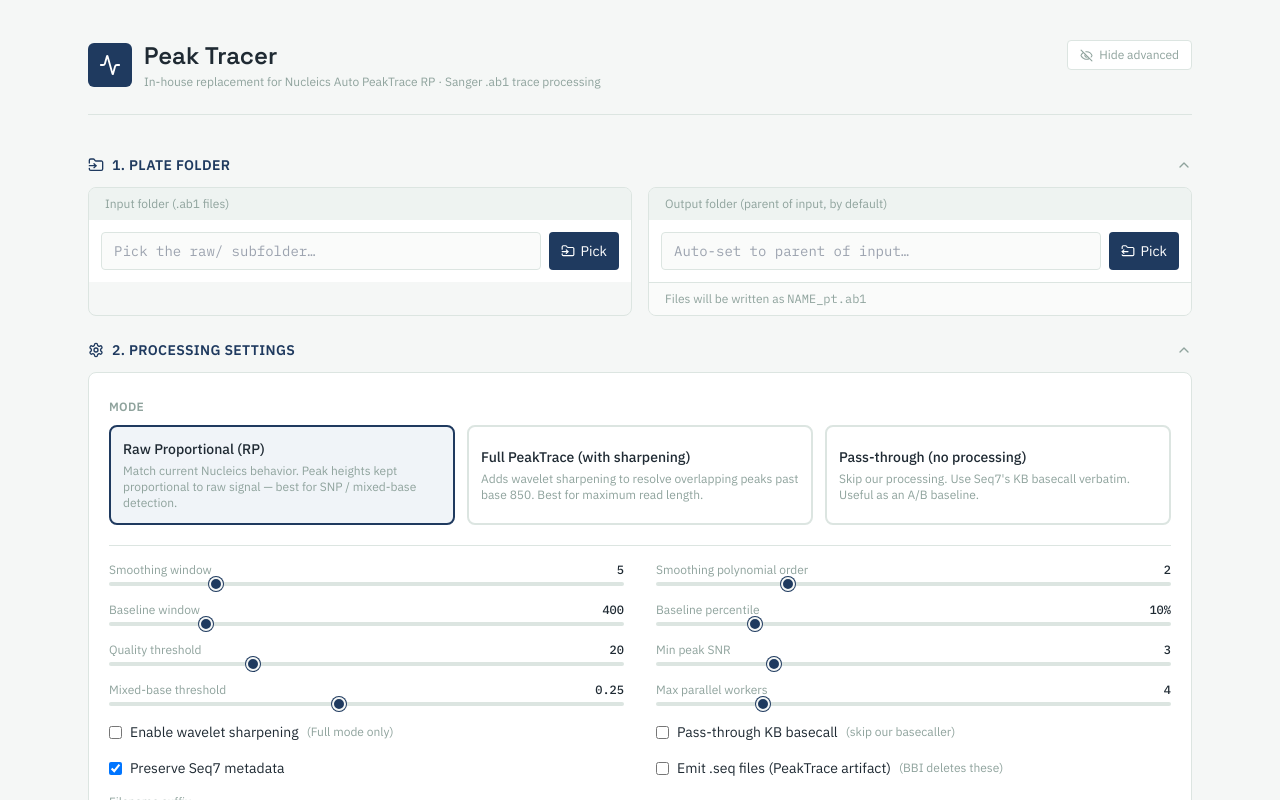
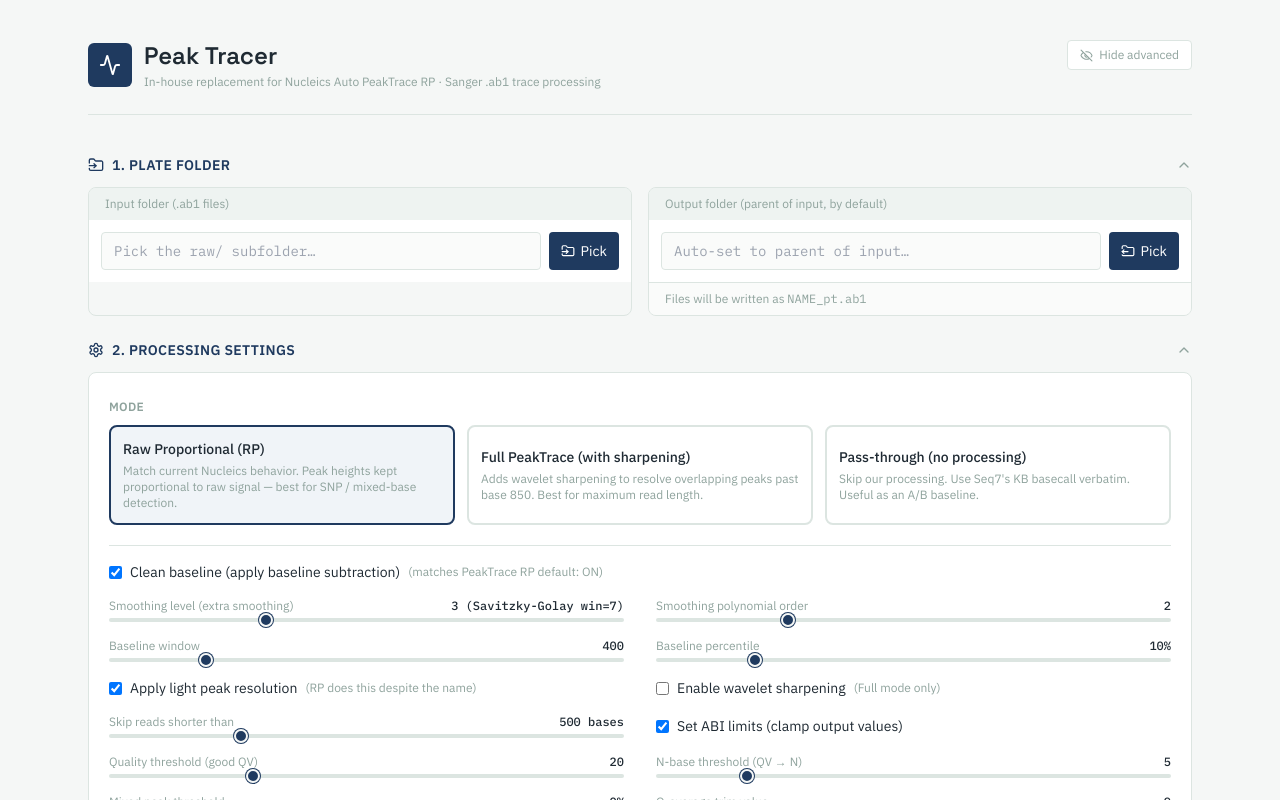
Before and after one commit to EdRey05/Electron_projects, a React (Vite) app in the folder 004_Peak_Tracer/: page / in a window 1280 px wide. Both pictures are taken after a click on the button "Show advanced". Shown: the top 800 px of the page. Built offline with nearby package versions, Linux system fonts and the light colour scheme.

Commit message:
Peak Tracer app v0.0.2 [Aug 24, 2026]

```diff
--- a/004_Peak_Tracer/src/App.jsx
+++ b/004_Peak_Tracer/src/App.jsx
@@ -28,18 +28,31 @@
 const muted = "#8FA39D";            // secondary text
 const inputBg = "#FFFFFF";
 
-// ---------- default settings (will be tuned against real PeakTrace RP output) ----------
+// ---------- default settings (mirrors BBI's actual PeakTrace RP 6.961 config from Aug 24 2026 screenshot) ----------
 const DEFAULT_SETTINGS = {
-  mode: "rp",                       // "rp" | "full" | "passthrough"
-  smoothingWindow: 5,
-  smoothingOrder: 2,
-  baselineWindow: 400,
-  baselinePercentile: 10,
-  waveletSharpening: false,
-  qualityThreshold: 20,
-  minPeakSnr: 3.0,
-  mixedBaseThreshold: 0.25,
-  passThroughKbBasecall: false,
+  mode: "rp",                       // "rp" | "full" | "passthrough"  — RP matches PeakTrace RP
+  cleanBaseline: true,              // "clean baseline" checkbox in PeakTrace RP — ON
+  smoothingLevel: 3,                // "extra smoothing level" in PeakTrace RP — 3
+                                   // (maps to Savitzky-Golay window = 2*level+1 = 7)
+  smoothingOrder: 2,                // Savitzky-Golay polynomial order
+  baselineWindow: 400,              // rolling baseline window in scan points
+  baselinePercentile: 10,           // low-percentile floor for baseline
+  applyPeakResolution: true,        // "no peak resolution" unchecked → RP does apply some resolution
+  waveletSharpening: false,         // OFF in RP mode; ON for full PeakTrace emulation
+  skipShorterThan: 500,             // "skip short/pcr base" in PeakTrace RP
+  setAbiLimits: true,               // "set abi limits" checkbox — clamp output to uint16 range
+
+  // Basecaller settings
+  qualityThreshold: 20,             // "good quality threshold" — Q20 = "good" base
+  nBaseThreshold: 5,                // "n base threshold" — QV below this becomes N
+  mixedPeakThreshold: 0,            // "mixed peak threshold" — 0% = NO mixed bases (BBI uses pure single-base mode)
+  qAverageTrimValue: 9,             // "q average trim value" — 9
+  qAverageTrimWindow: 40,           // "q average trim window" — 40
+  trim3EndOnly: true,               // "trim 3' end only" — ON (critical, don't trim 5')
+  signalStartPeak: "auto",          // "signal start peak" — auto
+  goodBaseImprovement: -10,         // "good base improvement" — -10
+
+  // Output settings
   filenameSuffix: "_pt",
   preserveMetadata: true,
   emitSeq: false,                   // PeakTrace emits .seq; BBI deletes them. We OFF by default.
@@ -406,14 +419,25 @@
               </div>
             </div>
 
-            {/* Advanced settings */}
+            {/* Advanced settings — mirrors every PeakTrace RP option from the Aug 24 2026 screenshot */}
             {showAdvanced && (
               <div className="grid grid-cols-1 md:grid-cols-2 gap-x-8 gap-y-4 mt-4 pt-4 border-t" style={{ borderColor: border }}>
+                {/* --- Group 1: Trace processing --- */}
+                <label className="flex items-center gap-2 text-sm cursor-pointer md:col-span-2">
+                  <input
+                    type="checkbox"
+                    checked={settings.cleanBaseline}
+                    onChange={(e) => setSettings((s) => ({ ...s, cleanBaseline: e.target.checked }))}
+                  />
+                  <span style={{ color: ink }}>Clean baseline (apply baseline subtraction)</span>
+                  <span className="text-xs" style={{ color: muted }}>(matches PeakTrace RP default: ON)</span>
+                </label>
                 <NumSlider
-                  label="Smoothing window"
-                  value={settings.smoothingWindow}
-                  onChange={(v) => setSettings((s) => ({ ...s, smoothingWindow: v }))}
-                  min={1} max={21} step={2}
+                  label="Smoothing level (extra smoothing)"
+                  value={settings.smoothingLevel}
+                  onChange={(v) => setSettings((s) => ({ ...s, smoothingLevel: v }))}
+                  min={0} max={10} step={1}
+                  suffix={` (Savitzky-Golay win=${settings.smoothingLevel * 2 + 1})`}
                 />
                 <NumSlider
                   label="Smoothing polynomial order"
@@ -434,31 +458,15 @@
                   min={1} max={50} step={1}
                   suffix="%"
                 />
-                <NumSlider
-                  label="Quality threshold"
-                  value={settings.qualityThreshold}
-                  onChange={(v) => setSettings((s) => ({ ...s, qualityThreshold: v }))}
-                  min={5} max={60} step={1}
-                />
-                <NumSlider
-                  label="Min peak SNR"
-                  value={settings.minPeakSnr}
-                  onChange={(v) => setSettings((s) => ({ ...s, minPeakSnr: v }))}
-                  min={1.0} max={10.0} step={0.1}
-                />
-                <NumSlider
-                  label="Mixed-base threshold"
-                  value={settings.mixedBaseThreshold}
-                  onChange={(v) => setSettings((s) => ({ ...s, mixedBaseThreshold: v }))}
-                  min={0.05} max={0.5} step={0.05}
-                />
-                <NumSlider
-                  label="Max parallel workers"
-                  value={settings.maxWorkers}
-                  onChange={(v) => setSettings((s) => ({ ...s, maxWorkers: v }))}
-                  min={1} max={16} step={1}
-                />
-
+                <label className="flex items-center gap-2 text-sm cursor-pointer">
+                  <input
+                    type="checkbox"
+                    checked={settings.applyPeakResolution}
+                    onChange={(e) => setSettings((s) => ({ ...s, applyPeakResolution: e.target.checked }))}
+                  />
+                  <span style={{ color: ink }}>Apply light peak resolution</span>
+                  <span className="text-xs" style={{ color: muted }}>(RP does this despite the name)</span>
+                </label>
                 <label className="flex items-center gap-2 text-sm cursor-pointer">
                   <input
                     type="checkbox"
@@ -468,15 +476,77 @@
                   <span style={{ color: ink }}>Enable wavelet sharpening</span>
                   <span className="text-xs" style={{ color: muted }}>(Full mode only)</span>
                 </label>
+                <NumSlider
+                  label="Skip reads shorter than"
+                  value={settings.skipShorterThan}
+                  onChange={(v) => setSettings((s) => ({ ...s, skipShorterThan: v }))}
+                  min={0} max={2000} step={50}
+                  suffix=" bases"
+                />
                 <label className="flex items-center gap-2 text-sm cursor-pointer">
                   <input
                     type="checkbox"
-                    checked={settings.passThroughKbBasecall}
-                    onChange={(e) => setSettings((s) => ({ ...s, passThroughKbBasecall: e.target.checked }))}
+                    checked={settings.setAbiLimits}
+                    onChange={(e) => setSettings((s) => ({ ...s, setAbiLimits: e.target.checked }))}
                   />
-                  <span style={{ color: ink }}>Pass-through KB basecall</span>
-                  <span className="text-xs" style={{ color: muted }}>(skip our basecaller)</span>
+                  <span style={{ color: ink }}>Set ABI limits (clamp output values)</span>
                 </label>
+
+                {/* --- Group 2: Basecaller --- */}
+                <NumSlider
+                  label="Quality threshold (good QV)"
+                  value={settings.qualityThreshold}
+                  onChange={(v) => setSettings((s) => ({ ...s, qualityThreshold: v }))}
+                  min={5} max={60} step={1}
+                />
+                <NumSlider
+                  label="N-base threshold (QV → N)"
+                  value={settings.nBaseThreshold}
+                  onChange={(v) => setSettings((s) => ({ ...s, nBaseThreshold: v }))}
+                  min={0} max={30} step={1}
+                />
+                <NumSlider
+                  label="Mixed peak threshold"
+                  value={settings.mixedPeakThreshold}
+                  onChange={(v) => setSettings((s) => ({ ...s, mixedPeakThreshold: v }))}
+                  min={0} max={200} step={5}
+                  suffix="%"
+                />
+                <NumSlider
+                  label="Q-average trim value"
+                  value={settings.qAverageTrimValue}
+                  onChange={(v) => setSettings((s) => ({ ...s, qAverageTrimValue: v }))}
+                  min={0} max={40} step={1}
+                />
+                <NumSlider
+                  label="Q-average trim window"
+                  value={settings.qAverageTrimWindow}
+                  onChange={(v) => setSettings((s) => ({ ...s, qAverageTrimWindow: v }))}
+                  min={5} max={200} step={5}
+                />
+                <label className="flex items-center gap-2 text-sm cursor-pointer">
+                  <input
+                    type="checkbox"
+                    checked={settings.trim3EndOnly}
+                    onChange={(e) => setSettings((s) => ({ ...s, trim3EndOnly: e.target.checked }))}
+                  />
+                  <span style={{ color: ink }}>Trim 3' end only</span>
+                  <span className="text-xs" style={{ color: muted }}>(critical: keep 5' primer intact)</span>
+                </label>
+                <NumSlider
+                  label="Good base improvement delta"
+                  value={settings.goodBaseImprovement}
+                  onChange={(v) => setSettings((s) => ({ ...s, goodBaseImprovement: v }))}
+                  min={-999} max={999} step={1}
+                />
+                <NumSlider
+                  label="Max parallel workers"
+                  value={settings.maxWorkers}
+                  onChange={(v) => setSettings((s) => ({ ...s, maxWorkers: v }))}
+                  min={1} max={16} step={1}
+                />
+
+                {/* --- Group 3: Output --- */}
                 <label className="flex items-center gap-2 text-sm cursor-pointer">
                   <input
                     type="checkbox"
```
Also changed, not shown: 004_Peak_Tracer/electron/main.js (+14 -4 lines), 1 other file (tests, documents, lock files or other folders).
